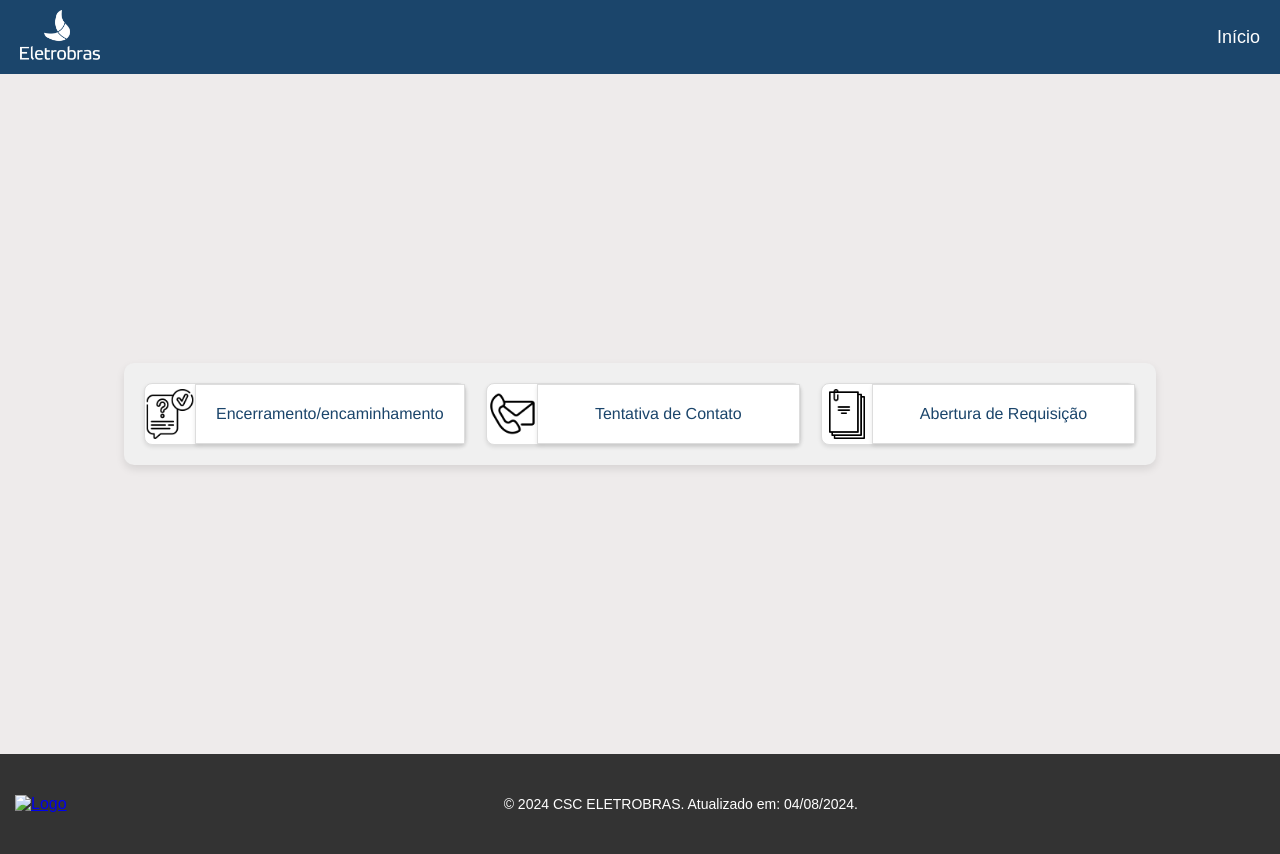
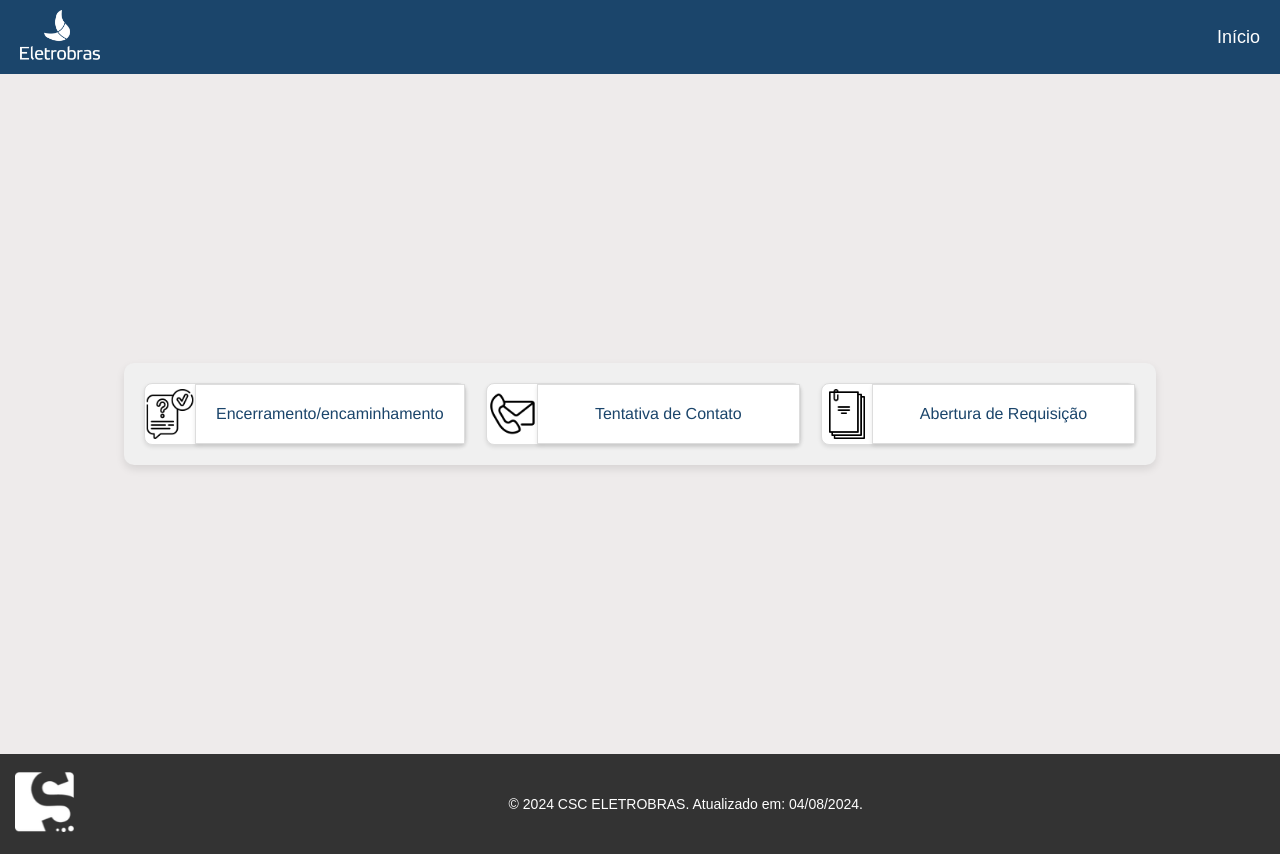
Before and after one commit to IsmaelPuridade/Greador_Script, a plain HTML site: page index.html in a window 1280 px wide. Drawn offline with Linux system fonts and the light colour scheme.

Commit message:
atualização de imagens e fonte

```diff
--- a/encerramento.css
+++ b/encerramento.css
@@ -1,4 +1,3 @@
-<<<<<<< HEAD
 body {
     margin: 0;
     font-family: Arial, sans-serif;
--- a/index.html
+++ b/index.html
@@ -49,7 +49,7 @@
     <footer>
         <div class="navbor">
             <div class="footer-logo">
-                <a href="#"><img src=".imagens/solutis_logo.png" alt="Logo"></a>
+                <a href="#"><img src="./imagens/solutis_logo.png" alt="Logo"></a>
             </div>
             <div class="footer-content">
                 <p>&copy; 2024 CSC ELETROBRAS. Atualizado em: 04/08/2024.</p>
```
